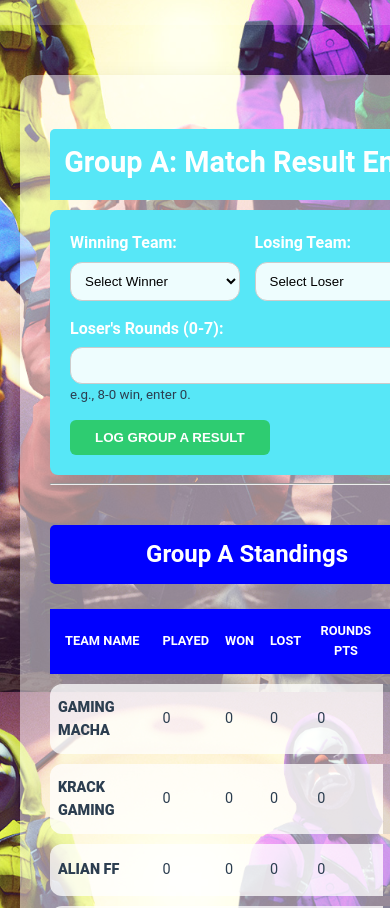
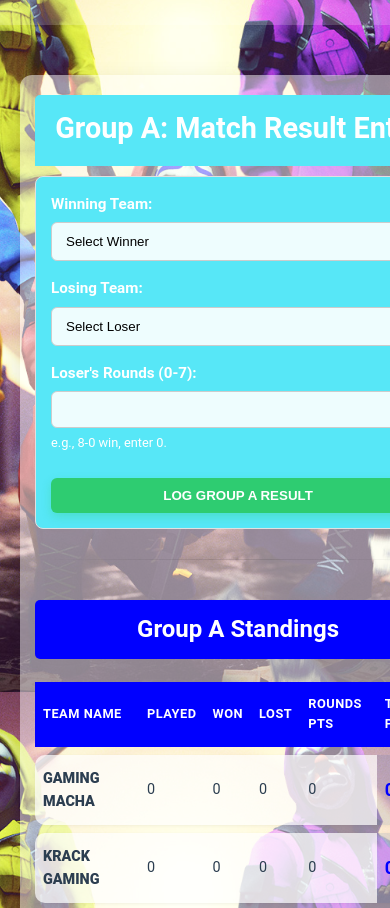
Before and after one commit to Ans-gaming/point, a plain HTML site: page points/index.html in a window 390 px wide. Shown: the part 152-1060 px from the top of the page. Drawn offline with Linux system fonts and the light colour scheme.

Commit message:
Update styles.css

```diff
--- a/points/styles.css
+++ b/points/styles.css
@@ -1,22 +1,25 @@
 /* --- Color Palette & Font Setup --- */
 :root {
-    --color-primary: #57e7f7;
-    --color-secondary: #007bff;
-    --color-background: #eef3f6;
-    --color-text-dark: #2c3e50;
-    --color-success: #2ecc71;
-    --color-warning: #ffc107;
-    --color-card-bg-transparent: rgba(255, 255, 255, 0.49);
-    --color-contrast-red: #ffffff;
+    --color-primary: #57e7f7; /* Light Cyan/Sky Blue (Match Entry Title/Form BG) */
+    --color-secondary: #007bff; /* Bright Blue (Accent) */
+    --color-background: #eef3f6; /* Original very light blue/gray - now overridden by image */
+    --color-text-dark: #2c3e50; /* Dark Text */
+    --color-success: #2ecc71; /* Green Accent */
+    --color-warning: #ffc107; /* Gold/Yellow Accent */
+    --color-card-bg-transparent: rgba(255, 255, 255, 0.49); /* Semi-transparent white for cards */
+    --color-contrast-red: #ffffff; /* White for Standings Titles */
     --font-stack: 'Roboto', 'Segoe UI', Tahoma, Geneva, Verdana, sans-serif;
 
+    /* NEW VARIABLE for the deep blue used in standings (rgb(0, 0, 255)) */
     --color-standings-deep-blue: rgb(0, 0, 255);
+    /* NEW VARIABLE for the requested Bold Red */
     --color-bold-red: #ff0000;
 }
 
 /* --- Global Reset and Typography --- */
 body {
     font-family: var(--font-stack);
+    /* Background Image setup */
     background-image: url('image/img.jpg');
     background-size: cover;
     background-position: center;
@@ -38,36 +41,46 @@ h1, h2, h3 {
 
 /* --- Header --- */
 .app-header {
-    background: rgba(255, 255, 255, 0.182);
+    background: rgba(255, 255, 255, 0.182); /* Slightly transparent header for image to show a bit */
     color: rgb(255, 0, 0);
     padding: 1px 1px;
     text-align: center;
+    /* box-shadow: 0 4px 12px rgba(0, 0, 0, 0.25); */
     margin-bottom: 30px;
+    /* This rule will hide the entire header/nav bar if you still don't want it */
+    /* display: none; */
 }
 
 .app-header h1 {
+    /* UPDATED: Main title text set to bold red */
     margin: 0 0 1px 0;
     font-size: 3em;
-    color: var(--color-bold-red);
-    font-weight: 900;
+    color: var(--color-bold-red); /* SET TO BOLD RED */
+    font-weight: 900; /* Ensure it is BOLD */
     letter-spacing: 1px;
 }
 
 .app-header p {
+    /* UPDATED: Main title text set to bold red */
     margin: 0 0 8px 0;
     font-size: 1.7em;
-    color: var(--color-bold-red);
-    font-weight: 900;
+    color: var(--color-bold-red); /* SET TO BOLD RED */
+    font-weight: 900; /* Ensure it is BOLD */
     letter-spacing: 1px;
 }
-
 @media (max-width: 600px) {
-    .app-header h1 { font-size: 2em; }
-    .app-header p { font-size: 1em; }
-    .app-header { padding: 20px 10px; }
+    .app-header h1 {
+        font-size: 2em;
+    }
+    .app-header p {
+        font-size: 1em;
+    }
+    .app-header {
+        padding: 20px 10px;
+    }
 }
 
-/* --- Main Layout --- */
+/* --- Main Container & Layout --- */
 .container {
     padding: 20px;
     max-width: 1400px;
@@ -79,18 +92,25 @@ h1, h2, h3 {
     grid-template-columns: 1fr 1fr;
     gap: 30px;
 }
-
 @media (max-width: 1200px) {
-    .groups-wrapper { grid-template-columns: 1fr; }
+    .groups-wrapper {
+        grid-template-columns: 1fr;
+    }
 }
 
-/* --- Card Styling --- */
+
+/* --- Card Styling (Now with transparency) --- */
 .group-section.card {
     background: var(--color-card-bg-transparent);
     border-radius: 12px;
     padding: 30px;
     box-shadow: 0 8px 25px rgba(0, 0, 0, 0.1);
     transition: transform 0.3s ease-in-out;
+}
+@media (max-width: 768px) {
+    .group-section.card {
+        padding: 20px 15px;
+    }
 }
 
 .group-section.card:hover {
@@ -99,9 +119,11 @@ h1, h2, h3 {
 }
 
 .group-section .group-title {
+    /* MATCH ENTRY TITLE BAR - Light Cyan/Sky Blue */
     font-size: 1.8em;
     padding: 10px;
     padding-bottom: 15px;
+    margin-top: 0;
     text-align: center;
     color: white;
     background-color: var(--color-primary);
@@ -109,21 +131,42 @@ h1, h2, h3 {
     margin-bottom: 10px;
 }
 
-/* --- Form Styling --- */
+
+/* --- Input Form Styling --- */
 .match-input {
+    /* Keeping display: flex and flex-wrap: wrap to allow responsiveness */
     display: flex;
+    /* CHANGED: Align items to stretch vertically so inputs line up neatly */
     align-items: stretch;
+    /* CHANGED: Removed align-items: flex-end to allow vertical alignment */
     flex-wrap: wrap;
     gap: 15px;
     padding: 20px;
     border-radius: 8px;
+    /* Form background uses the Light Cyan/Sky Blue */
     background-color: var(--color-primary);
+    border: 1px solid #e0e0e0;
+}
+@media (max-width: 768px) {
+    .match-input {
+        flex-direction: column;
+        align-items: stretch;
+        padding: 15px;
+    }
+    .form-group {
+        min-width: 100%;
+    }
+    .form-group small {
+        margin-bottom: 10px;
+    }
 }
 
 .form-group {
+    /* CHANGED: Use flexbox to put label/small text on top and input below */
     display: flex;
     flex-direction: column;
     min-width: 160px;
+    /* CHANGED: Allows all 3 inputs to share the space evenly (1/3rd width each) */
     flex-basis: calc(33.33% - 10px);
     flex-grow: 1;
 }
@@ -131,17 +174,38 @@ h1, h2, h3 {
 .form-group label {
     font-weight: 600;
     margin-bottom: 6px;
-    color: white;
+    color: white; /* Label color set to white */
+    font-size: 0.95em;
 }
 
-.form-group input,
-.form-group select {
+.form-group input, .form-group select {
     padding: 10px;
     border: 1px solid #ccc;
-    border-radius: 12px; /* ROUND inputs */
-    background-color: rgba(255, 255, 255, 0.9);
+    border-radius: 6px;
+    transition: border-color 0.3s, box-shadow 0.3s;
+    background-color: rgba(255, 255, 255, 0.9); /* Slightly transparent inputs */
 }
 
+.form-group input:focus, .form-group select:focus {
+    border-color: var(--color-secondary);
+    outline: none;
+    box-shadow: 0 0 0 3px rgba(0, 123, 255, 0.2);
+}
+
+.form-group small {
+    font-size: 0.8em;
+    color: white; /* Small text color set to white */
+    margin-top: 5px;
+}
+
+.button-container {
+    width: 100%;
+    display: flex;
+    justify-content: center;
+    margin-top: 15px;
+}
+
+/* --- Button Styling --- */
 .btn-submit {
     border: none;
     padding: 10px 25px;
@@ -151,15 +215,39 @@ h1, h2, h3 {
     text-transform: uppercase;
     background-color: var(--color-success);
     color: white;
-    transition: 0.3s;
+    box-shadow: 0 4px 10px rgba(46, 204, 113, 0.3);
+    transition: all 0.3s ease;
+}
+
+@media (max-width: 768px) {
+    .btn-submit {
+        width: 100%;
+        margin-top: 0;
+    }
+    .button-container {
+        margin-top: 0;
+    }
+}
+
+.btn-submit:hover {
+    background-color: #27ae60;
+    box-shadow: 0 6px 12px rgba(46, 204, 113, 0.4);
+}
+
+.separator {
+    border: 0;
+    height: 1px;
+    background-image: linear-gradient(to right, rgba(0, 0, 0, 0), rgba(0, 0, 0, 0.1), rgba(0, 0, 0, 0));
+    margin: 30px 0;
 }
 
 /* --- Table Styling --- */
 .table-title {
+    /* STANDINGS TITLE BAR - Deep Blue background, White Text */
     margin-top: 40px;
     margin-bottom: 15px;
     font-size: 1.5em;
-    color: var(--color-contrast-red);
+    color: var(--color-contrast-red); /* White text */
     text-align: center;
     background-color: var(--color-standings-deep-blue);
     border-radius: 5px;
@@ -168,52 +256,65 @@ h1, h2, h3 {
 
 .table-scroll {
     overflow-x: auto;
+    -webkit-overflow-scrolling: touch;
     margin-bottom: 20px;
 }
 
 .point-table {
     width: 100%;
     border-collapse: separate;
-    border-spacing: 0 10px; /* GAP between rows */
+    border-spacing: 0 8px;
 }
 
 .point-table thead th {
+    /* TABLE HEADER - Deep Blue */
     background-color: var(--color-standings-deep-blue);
     color: white;
     padding: 12px 8px;
     font-weight: 700;
+    text-align: left;
     text-transform: uppercase;
     font-size: 0.8em;
+    letter-spacing: 0.5px;
 }
 
-/* 🔥 ROUND EACH TEAM ROW USING TDs */
+/* Row container (no radius here because of border-spacing) */
+.point-table tbody tr {
+    box-shadow: 0 1px 3px rgba(0, 0, 0, 0.05);
+    transition: background-color 0.3s;
+}
+
+/* Base cell styling (give background so rounding shows) */
 .point-table tbody td {
     padding: 12px 8px;
+    border: none;
     font-size: 0.9em;
+    vertical-align: middle;
     color: var(--color-text-dark);
-    background-color: rgba(255, 255, 255, 0.75);
+    background-color: rgba(255, 255, 255, 0.7);
 }
 
-/* Left rounded corners */
-.point-table tbody tr td:first-child {
-    border-top-left-radius: 12px;
-    border-bottom-left-radius: 12px;
-    font-weight: 900; /* TEAM NAME bold */
+/* Hover effect: change all cells in the row */
+.point-table tbody tr:hover td {
+    background-color: rgba(230, 247, 255, 0.8);
 }
 
-/* Right rounded corners */
+/* Make TEAM NAME column bold + rounded left side */
+.point-table tbody td:first-child {
+    font-weight: 900;
+    color: var(--color-text-dark);
+    border-top-left-radius: 10px;
+    border-bottom-left-radius: 10px;
+}
+
+/* TOTAL PTS column - blue text + rounded right side */
 .point-table tbody tr td:last-child {
-    border-top-right-radius: 12px;
-    border-bottom-right-radius: 12px;
-
     font-weight: 700;
     color: var(--color-standings-deep-blue);
     background-color: rgba(0, 74, 153, 0.1);
     font-size: 1.1em;
-}
-
-.point-table tbody tr:hover td {
-    background-color: rgba(230, 247, 255, 0.9);
+    border-top-right-radius: 10px;
+    border-bottom-right-radius: 10px;
 }
 
 /* --- Footer --- */
@@ -221,7 +322,9 @@ h1, h2, h3 {
     text-align: center;
     padding: 25px 0;
     margin-top: 50px;
-    color: var(--color-bold-red);
-    font-weight: 900;
+    color: var(--color-bold-red); /* CHANGED to Bold Red */
+    font-weight: 900; /* Ensure it is BOLD */
+    font-size: 0.85em;
+    border-top: 1px solid #e0e0e0;
     background-color: rgba(255, 255, 255, 0.8);
 }
```
